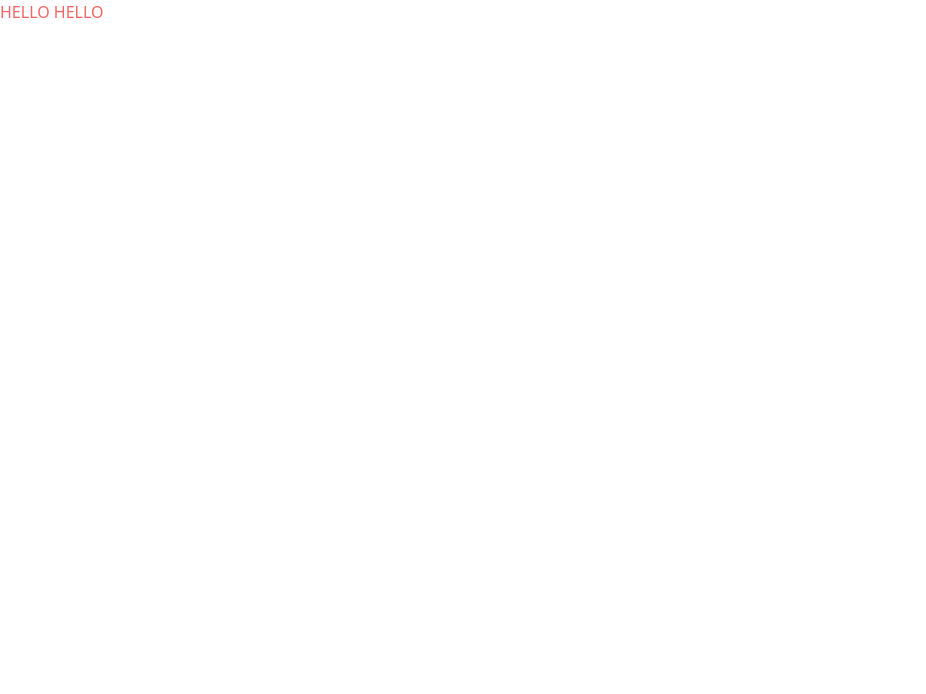
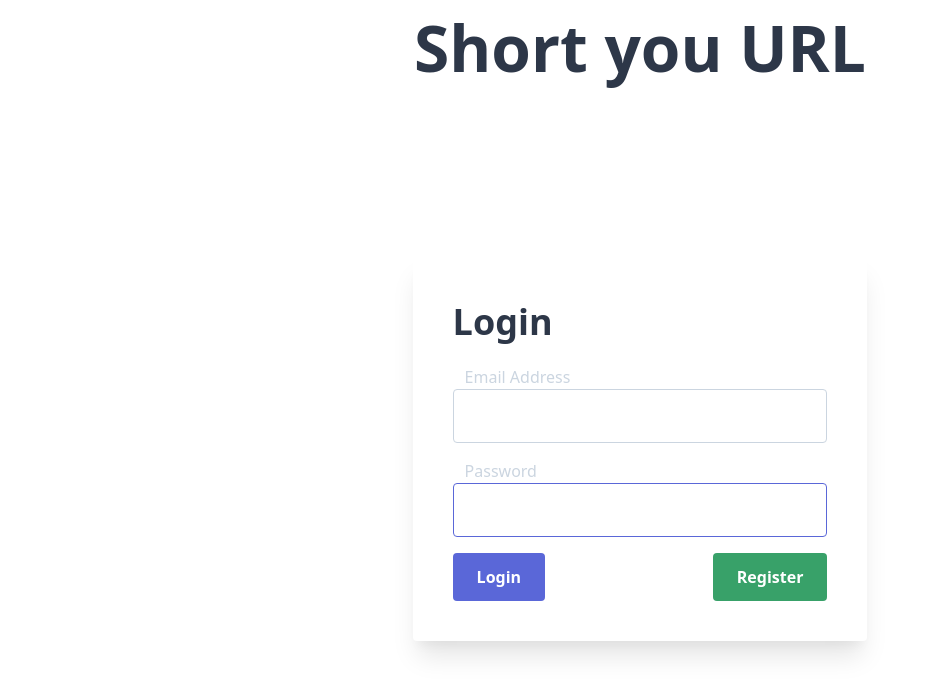
Before and after one commit to MrTolerant/Urls, a React (Create React App) app in the folder client/: page / in a window 1280 px wide. Shown: the top 694 px of the page, without its empty margins (0-926 px from the left). Built offline with nearby package versions, Linux system fonts and the light colour scheme.

Commit message:
login page

```diff
--- a/client/src/App.js
+++ b/client/src/App.js
@@ -6,7 +6,7 @@ function App() {
   const routes = useRoutes(false)
   return (
     <Router>
-      <div className="container">{routes}</div>
+      <div className="min-w-screen min-h-screen">{routes}</div>
     </Router>
   )
 }
--- a/client/src/pages/Auth.page.js
+++ b/client/src/pages/Auth.page.js
@@ -2,8 +2,50 @@ import React from 'react'
 
 export const AuthPage = () => {
   return (
-    <div className="flex flex-row">
-      <div className="flex flex-col text-red-500">HELLO HELLO</div>
+    <div className="flex flex-row h-screen my-auto">
+      <div className="flex flex-col mx-auto">
+        <p className="text-6xl text-gray-800 font-black text-center">Short you URL</p>
+        <div className="my-auto shadow-xl p-10 bg-white max-w-xl rounded">
+          <h1 className="text-4xl text-gray-800 font-black mb-4">Login</h1>
+          <div className="mb-4 relative">
+            <label
+              htmlFor="email"
+              className="label  mb-0 -mt-2 pt-4 pl-3 leading-tighter text-gray-400 text-base mt-2 cursor-text"
+            >
+              Email Address
+            </label>
+            <input
+              className="input border border-gray-400 appearance-none rounded w-full px-3 py-3 pt-5 pb-2 focus focus:border-indigo-600 focus:outline-none active:outline-none active:border-indigo-600"
+              id="email"
+              type="text"
+              autoFocus
+            />
+          </div>
+          <div className="mb-4 relative">
+            <label
+              htmlFor="password"
+              className="label mb-0 -mt-2 pt-4 pl-3 leading-tighter text-gray-400 text-base mt-2 cursor-text"
+            >
+              Password
+            </label>
+            <input
+              className="input border border-gray-400 appearance-none rounded w-full px-3 py-3 pt-5 pb-2 focus focus:border-indigo-600 focus:outline-none active:outline-none active:border-indigo-600"
+              id="password"
+              type="password"
+              autoFocus
+            />
+          </div>
+          <div className="flex justify-between">
+            {' '}
+            <button className="bg-indigo-600 hover:bg-indigo-700 text-white font-bold py-3 px-6 rounded focus:outline-none">
+              Login
+            </button>
+            <button className="bg-green-600 hover:bg-green-700 text-white font-bold py-3 px-6 rounded focus:outline-none">
+              Register
+            </button>
+          </div>
+        </div>
+      </div>
     </div>
   )
 }
```
